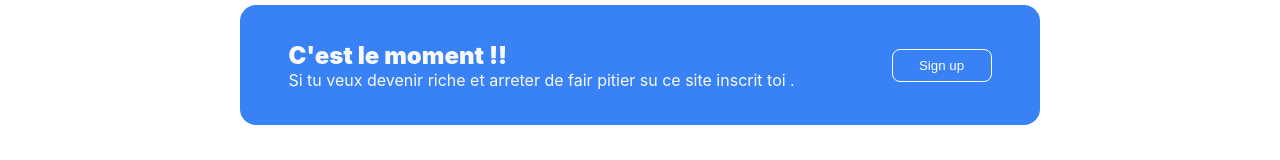
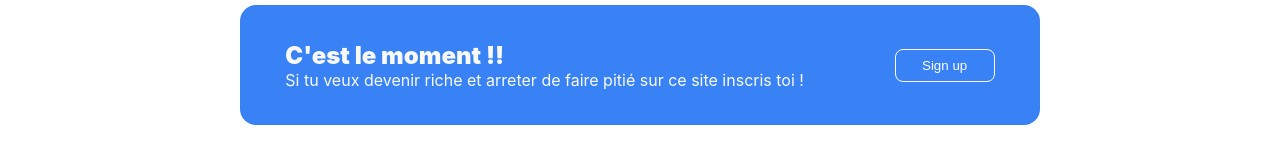
Before and after one commit to Bilou0412/PROJECT_LANDING_PAGE, a plain HTML site: page index.html in a window 1280 px wide. Shown: the part 1762-1922 px from the top of the page. Drawn offline with Linux system fonts and the light colour scheme.

Commit message:
Update index.html

```diff
--- a/index.html
+++ b/index.html
@@ -64,7 +64,7 @@
             <div class="allcont4">
                 <div class="xt">
                     <div class="xt1">C'est le moment !!</div>
-                    <div class="xt2">Si tu veux devenir riche et arreter de fair pitier su ce site inscrit toi . </div>
+                    <div class="xt2">Si tu veux devenir riche et arreter de faire pitié sur ce site inscris toi ! </div>
                 </div>
                 <button>Sign up</button>
         </div>
```
